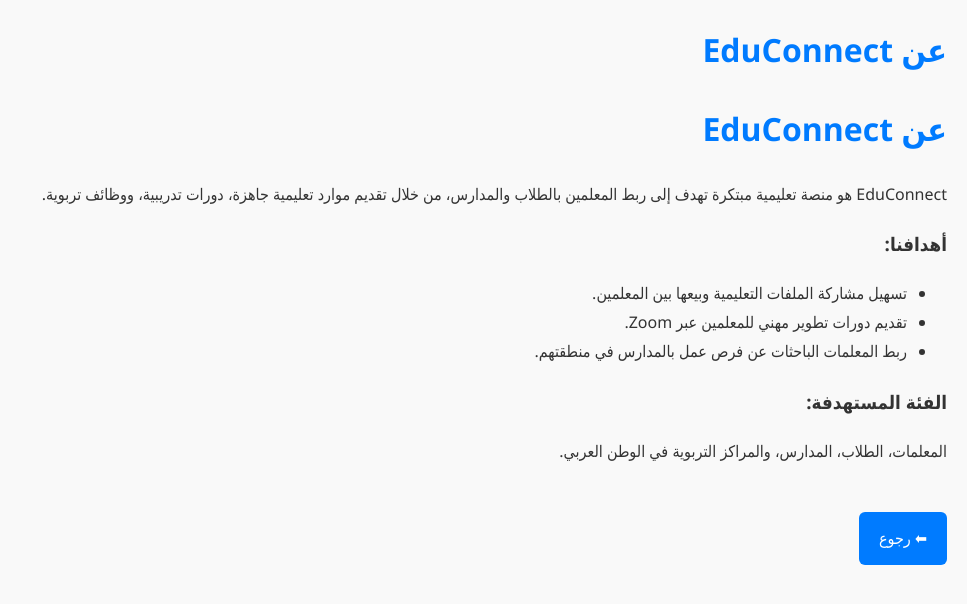
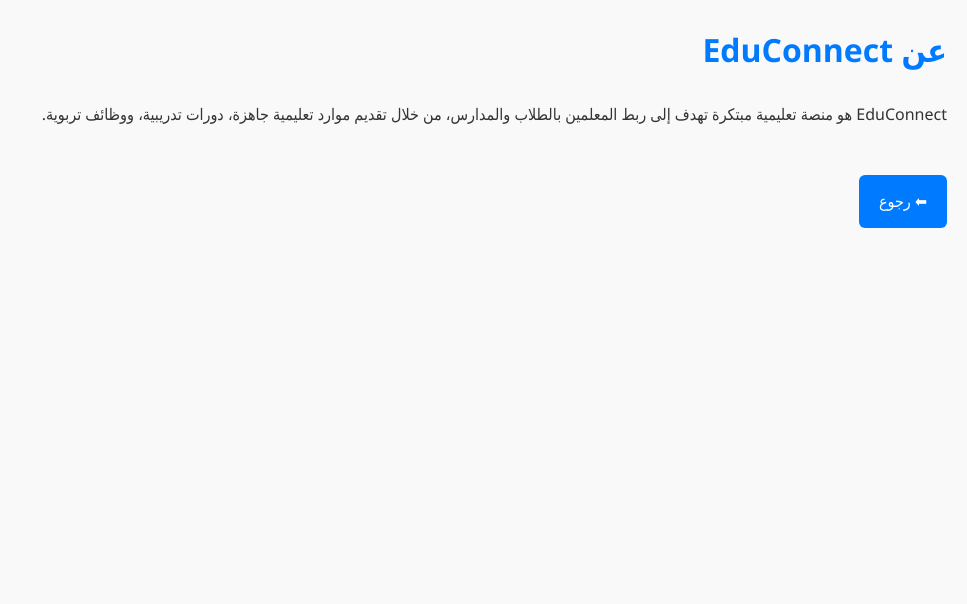
Before and after one commit to MadleenAlHassan91/EduConnect-site, a plain HTML site: page about.html in a window 1280 px wide. Shown: the whole page, without its empty margins (313-1280 px from the left). Drawn offline with Linux system fonts and the light colour scheme.

Commit message:
Update about.html

```diff
--- a/about.html
+++ b/about.html
@@ -30,19 +30,12 @@
   </style>
 </head>
 <body>
-  <h1>عن EduConnect</h1>
+
    <h1>عن EduConnect</h1>
     <p>
         EduConnect هو منصة تعليمية مبتكرة تهدف إلى ربط المعلمين بالطلاب والمدارس، من خلال تقديم موارد تعليمية جاهزة، دورات تدريبية، ووظائف تربوية.
     </p>
-    <h3>أهدافنا:</h3>
-    <ul>
-        <li>تسهيل مشاركة الملفات التعليمية وبيعها بين المعلمين.</li>
-        <li>تقديم دورات تطوير مهني للمعلمين عبر Zoom.</li>
-        <li>ربط المعلمات الباحثات عن فرص عمل بالمدارس في منطقتهم.</li>
-    </ul>
-    <h3>الفئة المستهدفة:</h3>
-    <p>المعلمات، الطلاب، المدارس، والمراكز التربوية في الوطن العربي.</p>
+
 
   <a href="index.html" class="back-btn">⬅ رجوع</a>
 </body>
```
